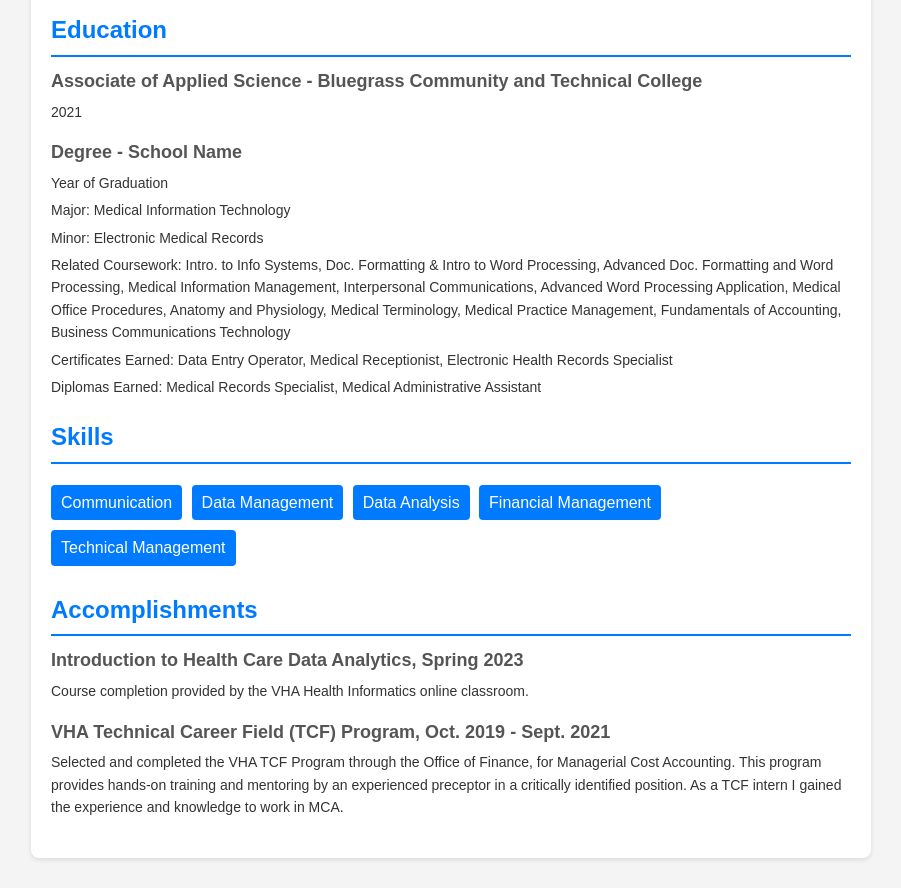
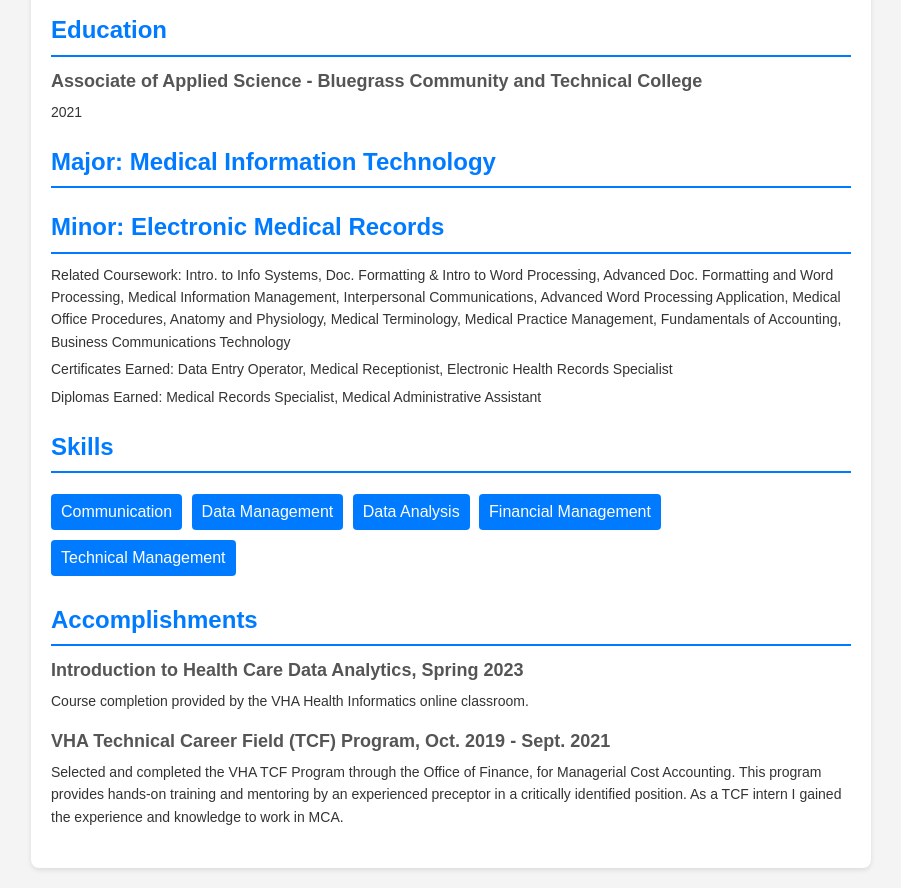
Before and after one commit to MH-Kentucky/MH-Kentucky.github.io, a plain HTML site: page index.html in a window 1280 px wide. Shown: the part 1140-2028 px from the top of the page, without its empty margins (189-1090 px from the left). Drawn offline with Linux system fonts and the light colour scheme.

Commit message:
Removed second degree info (not needed); Added heading 2 to major and minor information

```diff
--- a/index.html
+++ b/index.html
@@ -124,10 +124,8 @@
                     <p>2021</p>
                 </div>
                 <div class="item">
-                    <h3>Degree - School Name</h3>
-                    <p>Year of Graduation</p>
-                    <p>Major: Medical Information Technology</p>
-                    <p>Minor: Electronic Medical Records</p>
+                    <h2>Major: Medical Information Technology</h2>
+                    <h2>Minor: Electronic Medical Records</h2>
                     <p>Related Coursework: Intro. to Info Systems, Doc. Formatting & Intro to Word Processing, Advanced Doc. Formatting and Word Processing, Medical Information Management, Interpersonal Communications, Advanced Word Processing Application, Medical Office Procedures, Anatomy and Physiology, Medical Terminology, Medical Practice Management, Fundamentals of Accounting, Business Communications Technology</p>
                     <p>Certificates Earned: Data Entry Operator, Medical Receptionist, Electronic Health Records Specialist</p>
                     <p>Diplomas Earned: Medical Records Specialist, Medical Administrative Assistant</p>
```
